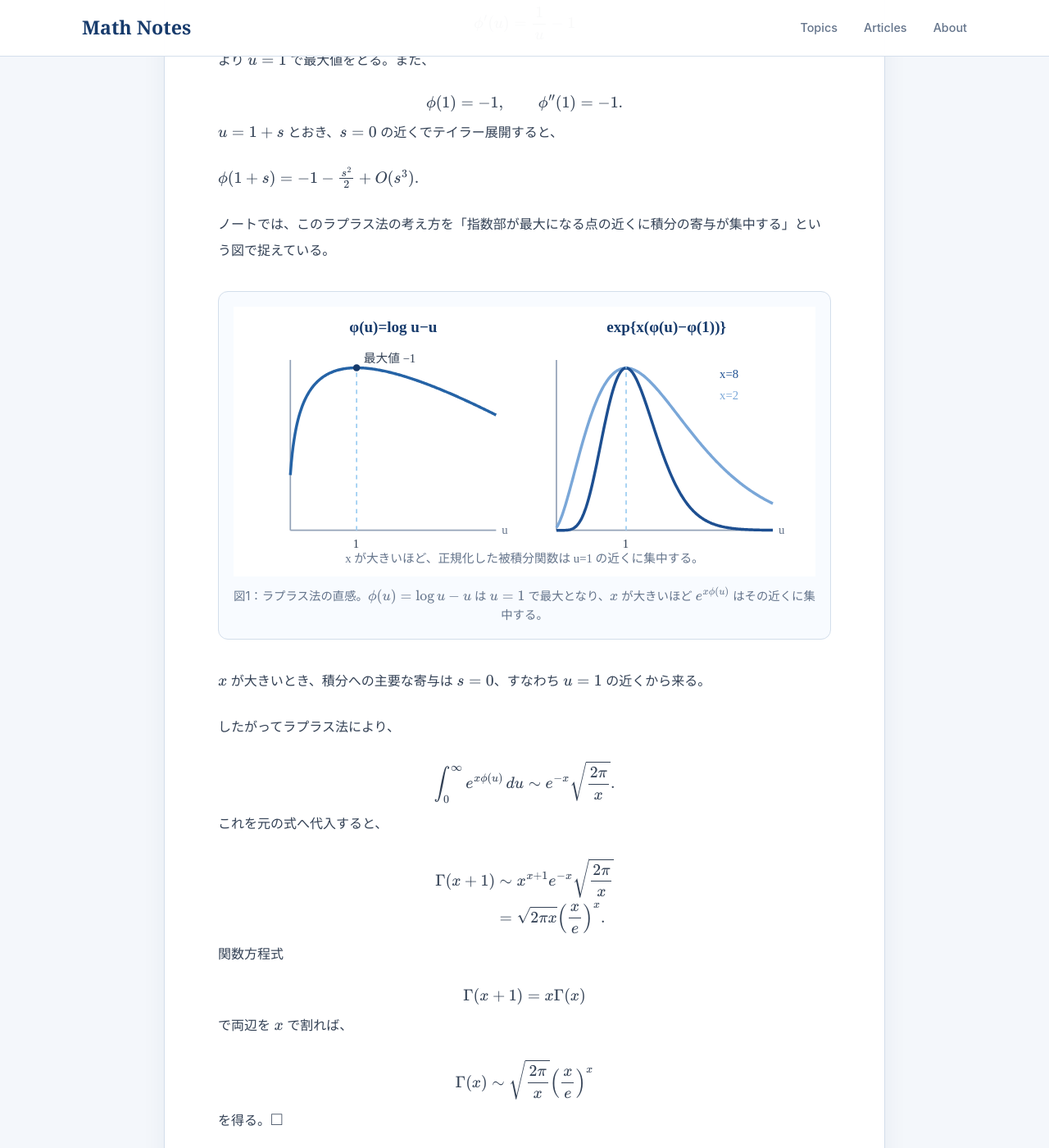
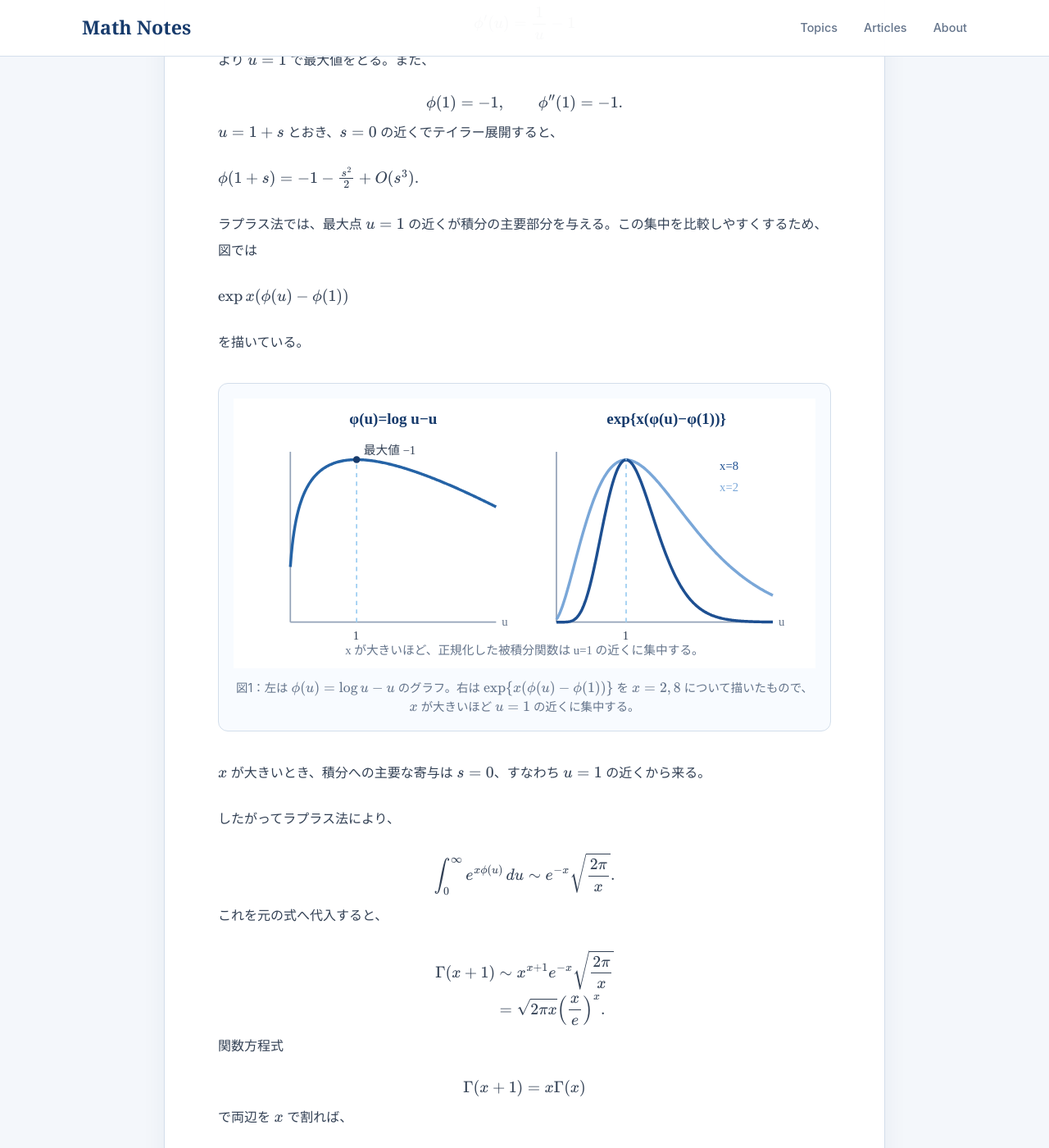
Before and after one commit to koukano/koukano.github.io, a Jekyll site: the page built from articles/gamma-stirling-formula.md, in a window 1280 px wide and 1400 px high, scrolled down 1481 px. Shown: the whole window at 82% size. Built offline with Jekyll 4.4.1, drawn with Linux system fonts in a browser that asks for light colours.

Commit message:
図: スターリング公式の図を実関数のグラフに修正

```diff
--- a/articles/gamma-stirling-formula.md
+++ b/articles/gamma-stirling-formula.md
@@ -110,11 +110,17 @@ $
 O(s^3).
 $
 
-ノートでは、このラプラス法の考え方を「指数部が最大になる点の近くに積分の寄与が集中する」という図で捉えている。
+ラプラス法では、最大点 $u=1$ の近くが積分の主要部分を与える。この集中を比較しやすくするため、図では
+
+$
+\exp\{x(\phi(u)-\phi(1))\}
+$
+
+を描いている。
 
 <figure class="article-figure">
-  <img src="/images/figures/stirling-laplace-method.svg" alt="phi(u)がu=1で最大となりexp(x phi(u))がu=1付近に集中する図">
-  <figcaption>図1：ラプラス法の直感。$\phi(u)=\log u-u$ は $u=1$ で最大となり、$x$ が大きいほど $e^{x\phi(u)}$ はその近くに集中する。</figcaption>
+  <img src="/images/figures/stirling-laplace-method.svg" alt="phi(u)=log u-uのグラフと正規化した指数関数の集中を示す正確なグラフ">
+  <figcaption>図1：左は $\phi(u)=\log u-u$ のグラフ。右は $\exp\{x(\phi(u)-\phi(1))\}$ を $x=2,8$ について描いたもので、$x$ が大きいほど $u=1$ の近くに集中する。</figcaption>
 </figure>
 
 $x$ が大きいとき、積分への主要な寄与は $s=0$、すなわち $u=1$ の近くから来る。
```
